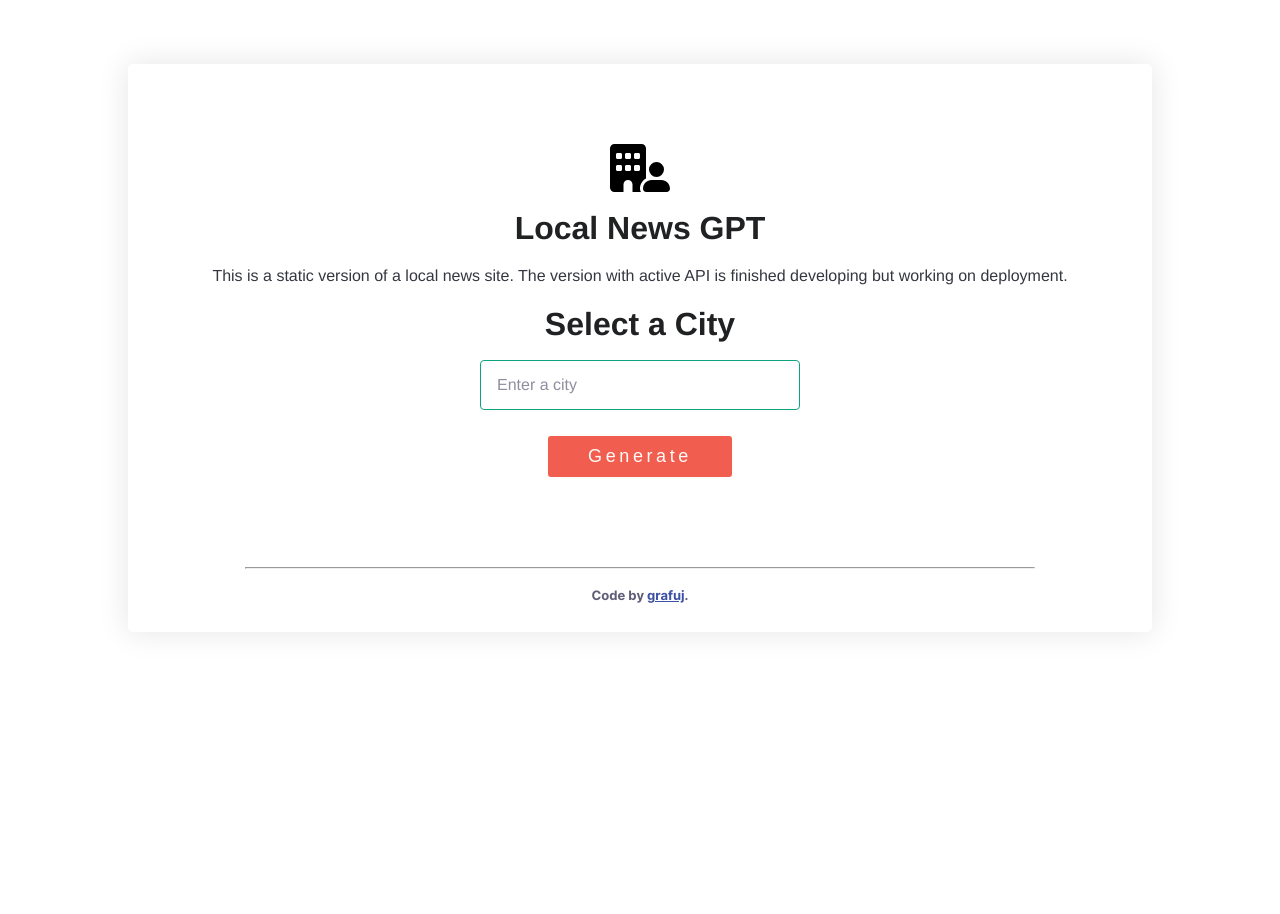
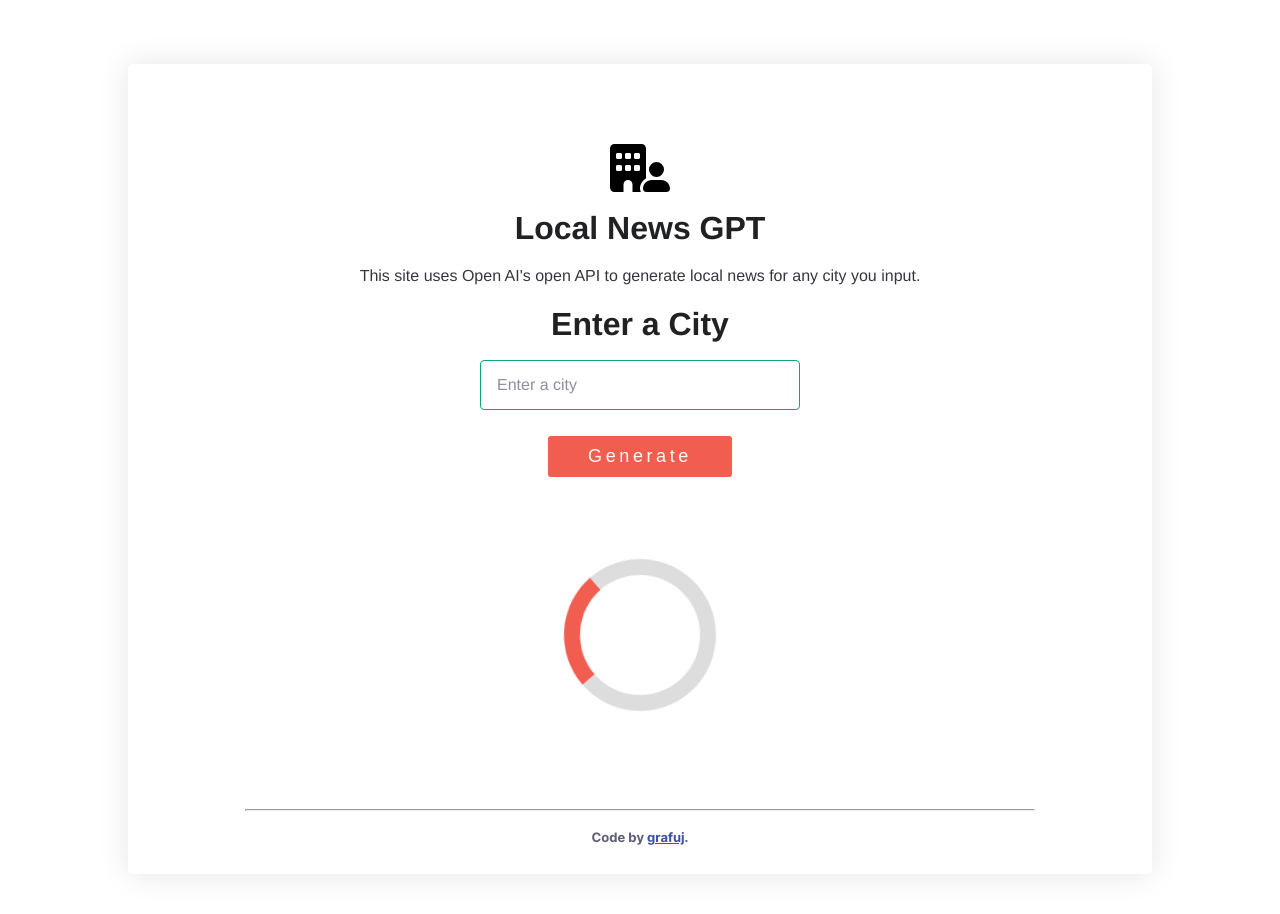
Before and after one commit to grafuj/local-news-GPT-react, a React (Vite) app: page / in a window 1280 px wide. Shown: the top 914 px of the page. Before the commit the page ends 800 px from the top, so only its background shows below. Built offline with nearby package versions, Linux system fonts and the light colour scheme; a web font is replaced by a local one.

Commit message:
add generic city image, loading icon with css

```diff
--- a/src/Lobby.jsx
+++ b/src/Lobby.jsx
@@ -36,10 +36,10 @@
       // console.log("result36:", result); //not set yet
 
       // setTimeout(() => {  //this is an attempt at delaying setResult so that it eventually gets set or to find out if a later console.log is different
-        // setResult(responseParser(data.result));
-        // console.log("result35:", result); // not set yet
-        // window.location.reload();
-        navigate("/News"); //checking if staying on the page for longer fixes the problem
+      // setResult(responseParser(data.result));
+      // console.log("result35:", result); // not set yet
+      // window.location.reload();
+      navigate("/News"); //checking if staying on the page for longer fixes the problem
       // }, 500);
 
       // router.push("/News");
@@ -55,8 +55,8 @@
       <div className="main">
         <img className="city-image" src="/assets/images/building-user-solid.svg" style={{ width: '60px' }} />
         <h3>Local News GPT</h3>
-        <p>This is a static version of a local news site. The version with active API is finished developing but working on deployment.</p>
-        <h3>Select a City</h3>
+        <p>This site uses Open AI's open API to generate local news for any city you input.</p>
+        <h3>Enter a City</h3>
         <form onSubmit={onSubmit} className="form">
           <input
             type="text"
@@ -69,6 +69,7 @@
           <button type="submit" className="read-more-button" style={{ margin: 'auto' }}>Generate</button>
           {/* </Link> */}
         </form>
+        <div className="loader"></div>
       </div>
       <hr className={"hr-separator"} />
       <div className={"attribution"}>
--- a/src/LocalNewsPage.jsx
+++ b/src/LocalNewsPage.jsx
@@ -31,7 +31,7 @@
           <div className={"image-container"}>
             <div className={"image-with-subtext"}>
               <div className={"blocks-image"}>
-                <img src="assets/images/blocks.jpg" alt="Colourful Blocks" className={"limit-img-width"} />
+                <img src="assets/images/generic_city.jpeg" alt={cityInput} className={"limit-img-width"} />
               </div>
 
               <div className={"image-subtext"}>
--- a/src/index.css
+++ b/src/index.css
@@ -209,7 +209,7 @@
 }
 
 .limit-img-width {
-  max-width: 80%;
+  max-width: 100%;
   /* width should be 100% once container is right size */
   max-height: 500px;
 }
@@ -409,6 +409,21 @@
   justify-content: center;
 }
 
+.loader {
+  border: 16px solid #dddddd; /* Light grey */
+  border-top: 16px solid hsl(5, 85%, 63%);
+  border-radius: 50%;
+  width: 120px;
+  height: 120px;
+  animation: spin 2s cubic-bezier(1, 0.5, 0.5, 0.8) infinite;
+  margin-bottom: 90px;
+}
+
+@keyframes spin {
+  0% { transform: rotate(0deg); }
+  100% { transform: rotate(360deg); }
+}
+
 .main .result {
   font-weight: bold;
   margin-top: 40px;
```
Also changed, not shown: public/assets/images/generic_city.jpeg (added), 1 other file (tests, documents, lock files or other folders).
